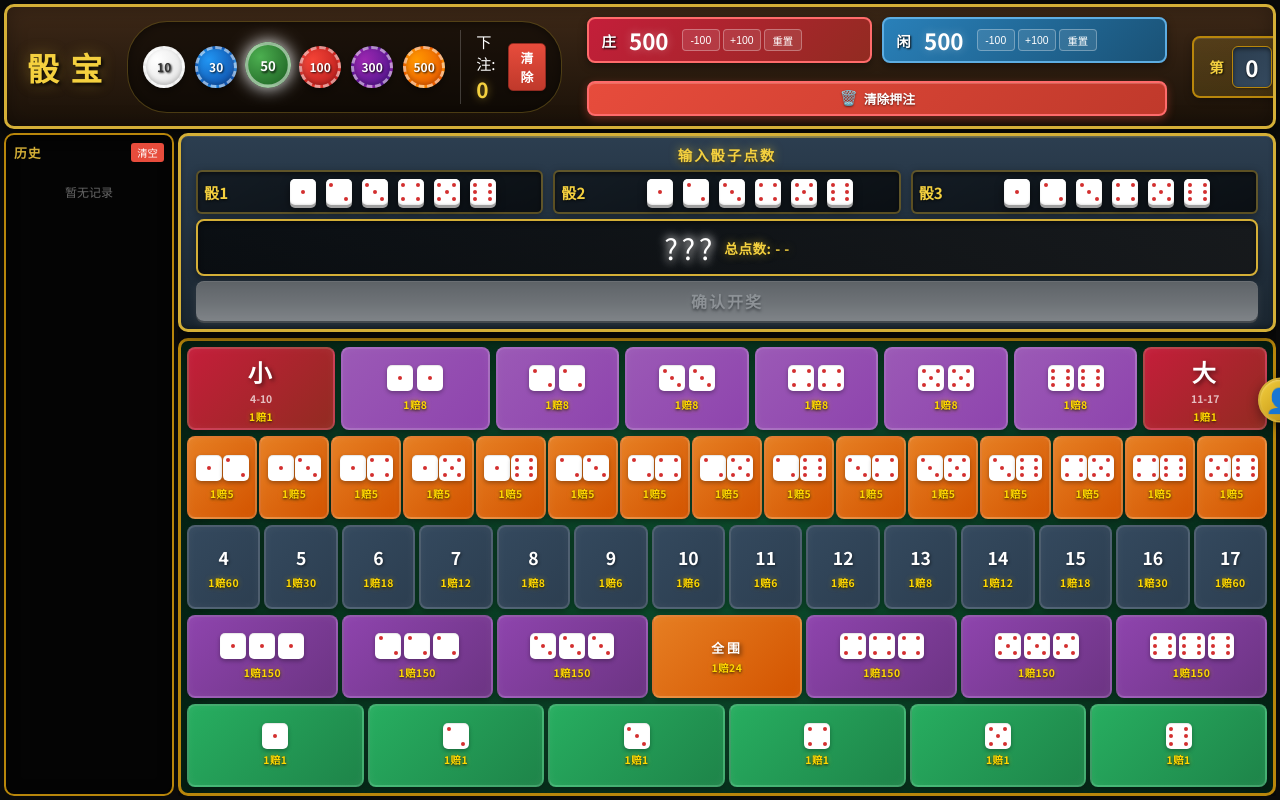
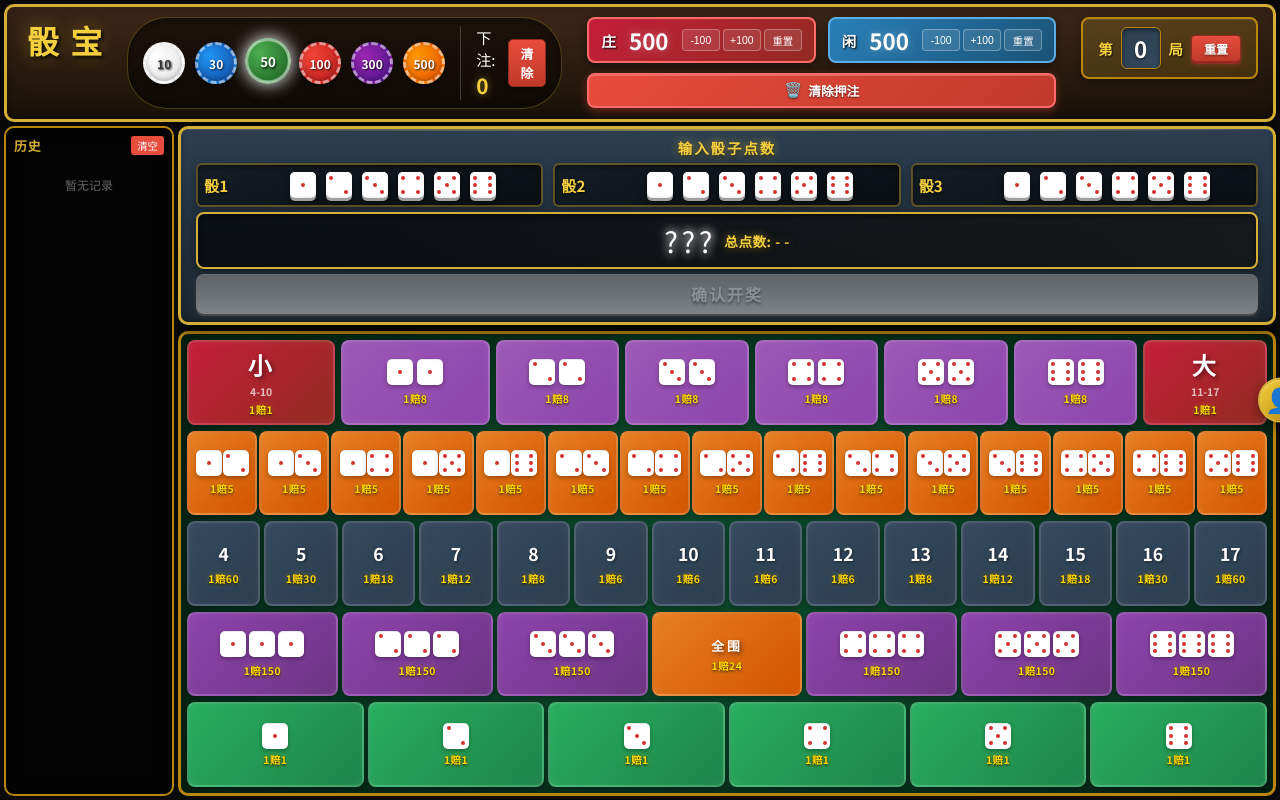
Before and after one commit to sty891459799/Dice-Treasure-Game, a plain HTML site: page index.html in a window 1280 px wide. Drawn offline with Linux system fonts and the light colour scheme; a web font is replaced by a local one.

Commit message:
修复header滚动条问题并调整清除押注按钮位置
- 移除header的overflow-y: auto，不允许滚动条
- 将score-section改为column布局，计分卡在上，清除按钮在下
- 创建score-cards-container容器横向排列庄家和闲家计分卡
- 清除押注按钮使用width: 100%占据整行，显示在计分器下方
- 确保单人模式下header不会出现滚动条

```diff
--- a/index.html
+++ b/index.html
@@ -43,6 +43,7 @@
 
             <!-- 单人模式：计分板 -->
             <div class="score-section single-mode-section">
+                <div class="score-cards-container">
                     <div class="score-card banker">
                         <h2>庄</h2>
                         <div class="score-display" id="bankerBalance">500</div>
@@ -59,6 +60,7 @@
                             <button class="score-btn minus" onclick="adjustBalance('player', -100)">-100</button>
                             <button class="score-btn plus" onclick="adjustBalance('player', 100)">+100</button>
                             <button class="score-btn reset" onclick="resetBalance('player')">重置</button>
+                        </div>
                     </div>
                 </div>
 
--- a/styles.css
+++ b/styles.css
@@ -53,13 +53,14 @@ body::before {
     grid-area: header;
     display: flex;
     justify-content: space-between;
-    align-items: center;
+    align-items: flex-start; /* 改为flex-start，允许内容换行 */
     padding: 10px 20px;
     background: linear-gradient(180deg, #3d2817 0%, #1a1108 100%);
     border-radius: 10px;
     border: 3px solid var(--gold);
     box-shadow: 0 4px 15px rgba(0,0,0,0.7), inset 0 0 20px rgba(0,0,0,0.3);
     gap: 25px;
+    overflow: visible; /* 不允许滚动条 */
 }
 
 .title {
@@ -229,10 +230,18 @@ body::before {
 /* 计分板 */
 .score-section {
     display: flex;
+    flex-direction: column; /* 纵向布局：计分卡在上，清除按钮在下 */
     gap: 12px;
     flex-shrink: 0;
     min-width: 0;
-    flex-wrap: wrap;
+    align-items: flex-start; /* 左对齐 */
+}
+
+/* 计分卡容器：横向排列庄家和闲家 */
+.score-cards-container {
+    display: flex;
+    gap: 12px;
+    width: 100%;
 }
 .score-card {
     display: flex;
@@ -276,8 +285,8 @@ body::before {
     text-shadow: 0 1px 2px rgba(0, 0, 0, 0.5);
     flex-shrink: 0;
     white-space: nowrap;
-    flex-basis: 100%; /* 占据整行，显示在计分盘下方 */
-    margin-top: 8px; /* 与计分盘保持间距 */
+    width: 100%; /* 占据整行，显示在计分盘下方 */
+    align-self: stretch; /* 拉伸到容器宽度 */
 }
 
 .clear-bets-btn:hover {
@@ -1669,6 +1678,11 @@ body::before {
         order: 2;
     }
 
+    .score-cards-container {
+        gap: 10px;
+        flex-wrap: wrap; /* 小屏幕下允许换行 */
+    }
+
     .score-card {
         flex: 1 1 calc(50% - 5px);
         min-width: 0;
@@ -2083,8 +2097,8 @@ body::before {
 
     /* 确保header不会太高 */
     .header {
-        max-height: 200px; /* 限制header最大高度 */
-        overflow-y: auto; /* 如果内容太多可以滚动 */
+        /* 移除max-height和overflow，不允许滚动条 */
+        overflow: visible;
     }
 
     /* 确保核心押注区有足够空间 */
```
Lines whose indentation alone changed are shown as unchanged.
